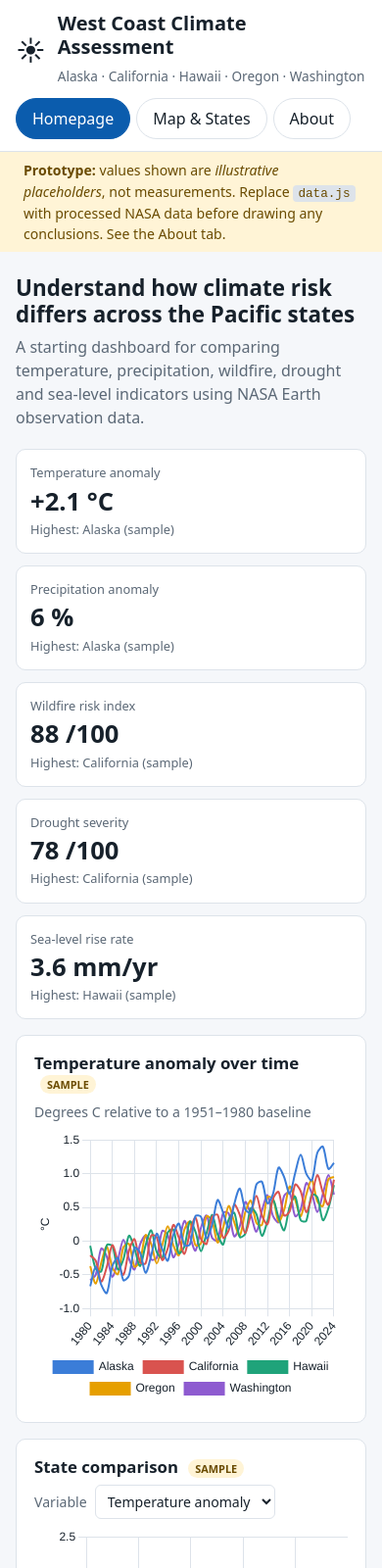
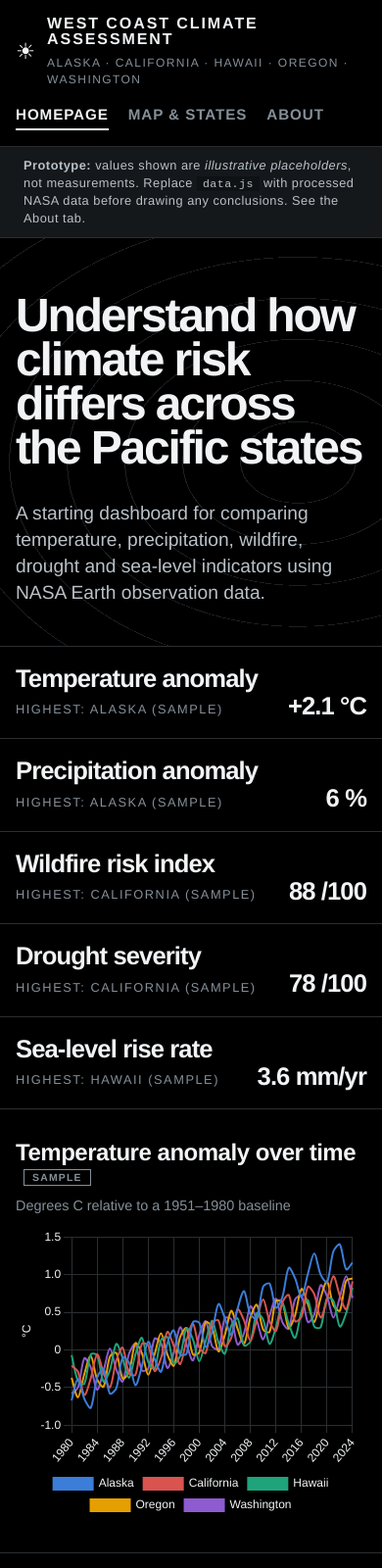
Before and after one commit to CoderStellar/Tool, a plain HTML site: page index.html in a window 390 px wide. Shown: the top 1600 px of the page at 98% size. Drawn offline with nearby package versions, Linux system fonts and the light colour scheme.

Commit message:
Refactor CSS for dark theme and layout adjustments
Updated styles for dark mode and improved layout responsiveness.

```diff
--- a/styles.css
+++ b/styles.css
@@ -1,78 +1,98 @@
+/* Dark, editorial look inspired by high-contrast grotesk portfolio sites */
 :root {
-  --bg: #f5f7fa; --surface: #ffffff; --text: #17212b; --muted: #5b6876;
-  --border: #dde3ea; --accent: #0b5cad; --accent-ink: #ffffff; --banner: #fff4d6; --banner-ink: #6a4b00;
-}
-@media (prefers-color-scheme: dark) {
-  :root {
-    --bg: #0f1419; --surface: #18202a; --text: #e6ebf0; --muted: #9aa7b5;
-    --border: #2a3541; --accent: #5aa9f0; --accent-ink: #0f1419; --banner: #3a2f10; --banner-ink: #f3dc9a;
-  }
+  --bg: #000000; --surface: #07090a; --surface-2: #0f1214; --text: #f1f3f5; --muted: #859099;
+  --soft: #b9c1c8; --border: #2a2e31; --accent: #f1f3f5; --accent-ink: #000000;
+  --banner: #15181a; --banner-ink: #b9c1c8;
 }
 * { box-sizing: border-box; }
-body { margin: 0; font-family: system-ui, -apple-system, "Segoe UI", Roboto, sans-serif; background: var(--bg); color: var(--text); line-height: 1.5; }
-h1, h2, h3 { line-height: 1.2; margin: 0 0 .5rem; }
-h1 { font-size: 1.25rem; } h2 { font-size: 1.4rem; } h3 { font-size: 1.05rem; }
-a { color: var(--accent); }
-code { background: var(--border); padding: 1px 5px; border-radius: 4px; font-size: .9em; }
+html { scroll-behavior: smooth; }
+body { margin: 0; font-family: "Inter Tight", "Helvetica Neue", Arial, system-ui, sans-serif; background: var(--bg); color: var(--text); line-height: 1.4; -webkit-font-smoothing: antialiased; }
+h1, h2, h3 { margin: 0 0 .5rem; font-weight: 600; letter-spacing: -0.035em; line-height: 1; }
+h1 { font-size: 1rem; letter-spacing: .12em; text-transform: uppercase; font-weight: 600; }
+h2 { font-size: clamp(2rem, 5vw, 3.5rem); }
+h3 { font-size: 1.5rem; letter-spacing: -0.02em; }
+a { color: var(--text); }
+a:hover { color: var(--soft); }
+code { background: var(--surface-2); padding: 1px 6px; font-size: .9em; }
+:focus-visible { outline: 2px solid var(--text); outline-offset: 3px; }
 
-.site-header { display: flex; flex-wrap: wrap; align-items: center; justify-content: space-between; gap: 12px; padding: 14px 24px; background: var(--surface); border-bottom: 1px solid var(--border); position: sticky; top: 0; z-index: 1000; }
+/* Header */
+.site-header { display: flex; flex-wrap: wrap; align-items: center; justify-content: space-between; gap: 12px; padding: 24px; background: rgba(0,0,0,.88); backdrop-filter: blur(6px); border-bottom: 1px solid var(--border); position: sticky; top: 0; z-index: 1000; }
 .brand { display: flex; align-items: center; gap: 12px; }
-.brand p { margin: 0; color: var(--muted); font-size: .85rem; }
-.logo { font-size: 1.8rem; }
-.tabs { display: flex; gap: 6px; flex-wrap: wrap; }
-.tabs button { font: inherit; padding: 8px 16px; border: 1px solid var(--border); background: transparent; color: var(--text); border-radius: 999px; cursor: pointer; }
-.tabs button:hover { border-color: var(--accent); }
-.tabs button[aria-selected="true"] { background: var(--accent); color: var(--accent-ink); border-color: var(--accent); }
-button:focus-visible, select:focus-visible, a:focus-visible { outline: 3px solid var(--accent); outline-offset: 2px; }
+.brand p { margin: 0; color: var(--muted); font-size: .75rem; letter-spacing: .12em; text-transform: uppercase; }
+.logo { font-size: 1.4rem; }
+.tabs { display: flex; gap: 32px; flex-wrap: wrap; }
+.tabs button { font: inherit; font-weight: 600; font-size: .95rem; letter-spacing: .06em; text-transform: uppercase; padding: 4px 0; border: 0; border-bottom: 2px solid transparent; background: transparent; color: var(--muted); border-radius: 0; cursor: pointer; }
+.tabs button:hover { color: var(--text); }
+.tabs button[aria-selected="true"] { color: var(--text); border-bottom-color: var(--text); }
 
-.banner { background: var(--banner); color: var(--banner-ink); padding: 8px 24px; font-size: .88rem; }
-main { max-width: 1200px; margin: 0 auto; padding: 24px 16px 40px; }
+.banner { background: var(--banner); color: var(--banner-ink); padding: 10px 24px; font-size: .8rem; letter-spacing: .04em; border-bottom: 1px solid var(--border); }
+main { max-width: none; margin: 0; padding: 0 0 40px; }
 [hidden] { display: none !important; }
 
-.hero { margin-bottom: 20px; }
-.hero p { color: var(--muted); max-width: 70ch; margin: 0; }
-.kpis { display: grid; grid-template-columns: repeat(auto-fit, minmax(190px, 1fr)); gap: 12px; margin-bottom: 16px; }
-.kpi { background: var(--surface); border: 1px solid var(--border); border-radius: 10px; padding: 14px; }
-.kpi .k-label { color: var(--muted); font-size: .8rem; }
-.kpi .k-val { font-size: 1.6rem; font-weight: 700; }
-.kpi .k-note { font-size: .8rem; color: var(--muted); }
+/* Hero */
+.hero { padding: 96px 24px 64px; border-bottom: 1px solid var(--border); background-image: repeating-radial-gradient(ellipse 60% 40% at 78% 55%, transparent 0 58px, rgba(133,144,153,.22) 58px 59px); }
+.hero h2 { font-size: clamp(3rem, 9vw, 8.25rem); line-height: .94; letter-spacing: -0.045em; max-width: 14ch; margin-bottom: 32px; }
+.hero p { color: var(--soft); max-width: 52ch; margin: 0; font-size: 1.2rem; }
 
-.grid { display: grid; gap: 16px; margin-bottom: 16px; }
-.grid.two { grid-template-columns: repeat(auto-fit, minmax(340px, 1fr)); }
-.card { background: var(--surface); border: 1px solid var(--border); border-radius: 10px; padding: 18px; }
-.sub { color: var(--muted); font-size: .88rem; margin: 0 0 8px; }
-.tag { font-size: .68rem; font-weight: 600; text-transform: uppercase; background: var(--banner); color: var(--banner-ink); padding: 2px 7px; border-radius: 999px; vertical-align: middle; margin-left: 6px; }
-.chart-box { position: relative; height: 280px; }
-label.inline, label.block { font-size: .88rem; color: var(--muted); display: flex; align-items: center; gap: 8px; margin-bottom: 8px; }
-label.block { flex-direction: column; align-items: stretch; }
-select { font: inherit; padding: 6px 8px; border: 1px solid var(--border); border-radius: 6px; background: var(--surface); color: var(--text); }
+/* KPI rows (work-list pattern) */
+.kpis { display: block; margin: 0; }
+.kpi { display: grid; grid-template-columns: 1fr auto; grid-template-areas: "label val" "note val"; align-items: end; column-gap: 24px; padding: 28px 24px; border-bottom: 1px solid var(--border); background: transparent; border-radius: 0; }
+.kpi:hover { background: var(--surface-2); }
+.kpi .k-label { grid-area: label; font-size: clamp(1.6rem, 4.5vw, 4rem); font-weight: 600; letter-spacing: -0.035em; line-height: 1; color: var(--text); }
+.kpi .k-val { grid-area: val; font-size: clamp(1.6rem, 4.5vw, 4rem); font-weight: 600; letter-spacing: -0.035em; line-height: 1; text-align: right; }
+.kpi .k-note { grid-area: note; font-size: .8rem; letter-spacing: .12em; text-transform: uppercase; color: var(--muted); margin-top: 10px; }
 
-.map-layout { display: grid; grid-template-columns: 330px 1fr; gap: 16px; }
-.side { background: var(--surface); border: 1px solid var(--border); border-radius: 10px; padding: 18px; }
-.map-wrap { min-width: 0; }
-#map { height: 600px; border-radius: 10px; border: 1px solid var(--border); }
-.map-note { margin-top: 6px; }
-.legend { display: flex; flex-direction: column; gap: 4px; margin: 10px 0 14px; font-size: .8rem; color: var(--muted); }
-.legend .bar { height: 12px; border-radius: 6px; }
+/* Cards and charts */
+.grid { display: grid; gap: 0; margin: 0; }
+.grid.two { grid-template-columns: repeat(auto-fit, minmax(380px, 1fr)); }
+.card { background: transparent; border: 0; border-bottom: 1px solid var(--border); border-right: 1px solid var(--border); border-radius: 0; padding: 40px 24px; }
+.sub { color: var(--muted); font-size: .9rem; margin: 0 0 12px; }
+.tag { font-size: .65rem; font-weight: 600; letter-spacing: .12em; text-transform: uppercase; background: transparent; color: var(--muted); border: 1px solid var(--muted); padding: 2px 8px; vertical-align: middle; margin-left: 8px; }
+.chart-box { position: relative; height: 300px; }
+label.inline, label.block { font-size: .75rem; letter-spacing: .12em; text-transform: uppercase; color: var(--muted); display: flex; align-items: center; gap: 12px; margin-bottom: 12px; }
+label.block { flex-direction: column; align-items: stretch; gap: 8px; }
+select { font: inherit; font-size: .95rem; text-transform: none; letter-spacing: 0; padding: 8px 10px; border: 1px solid var(--muted); border-radius: 0; background: var(--bg); color: var(--text); }
+
+/* Map */
+.map-layout { display: grid; grid-template-columns: minmax(300px, 4fr) 8fr; gap: 0; min-height: 700px; }
+.side { border-right: 1px solid var(--border); padding: 40px 24px; background: transparent; }
+.side h2 { font-size: 2.5rem; }
+.map-wrap { min-width: 0; padding: 24px; }
+#map { height: 640px; border: 1px solid var(--border); border-radius: 0; background: var(--surface); }
+.leaflet-tile-pane { filter: invert(1) grayscale(1) brightness(.75) contrast(1.1); }
+.leaflet-container { font-family: inherit; }
+.map-note { margin-top: 8px; }
+.legend { display: flex; flex-direction: column; gap: 6px; margin: 12px 0 28px; font-size: .8rem; letter-spacing: .08em; color: var(--soft); }
+.legend .bar { height: 10px; border-radius: 0; }
 .legend .ends { display: flex; justify-content: space-between; }
-.ranking { padding-left: 0; list-style: none; margin: 0 0 14px; }
-.ranking li button { width: 100%; display: flex; justify-content: space-between; font: inherit; padding: 8px 10px; margin-bottom: 4px; background: transparent; color: var(--text); border: 1px solid var(--border); border-radius: 6px; cursor: pointer; }
-.ranking li button:hover, .ranking li button.active { border-color: var(--accent); background: color-mix(in srgb, var(--accent) 10%, transparent); }
-.detail { border-top: 1px solid var(--border); padding-top: 12px; }
-.detail table { width: 100%; border-collapse: collapse; font-size: .9rem; }
-.detail td { padding: 4px 0; border-bottom: 1px solid var(--border); }
+.ranking { padding-left: 0; list-style: none; margin: 0 0 24px; }
+.ranking li button { width: 100%; display: flex; justify-content: space-between; align-items: baseline; font: inherit; font-size: 1.6rem; font-weight: 600; letter-spacing: -0.03em; padding: 16px 0; margin: 0; background: transparent; color: var(--text); border: 0; border-top: 1px solid var(--border); border-radius: 0; cursor: pointer; }
+.ranking li button:hover { color: var(--soft); }
+.ranking li button.active { color: var(--bg); background: var(--text); padding-left: 10px; padding-right: 10px; }
+.detail { border-top: 1px solid var(--border); padding-top: 20px; }
+.detail table { width: 100%; border-collapse: collapse; font-size: .95rem; }
+.detail td { padding: 8px 0; border-bottom: 1px solid var(--border); }
 .detail td:last-child { text-align: right; font-weight: 600; }
 
-.about { display: grid; gap: 16px; max-width: 860px; margin: 0 auto; }
-.toc { display: flex; gap: 14px; flex-wrap: wrap; }
-.about li { margin-bottom: 8px; }
+/* About */
+.about { display: grid; gap: 0; max-width: 960px; margin: 0 auto; padding: 48px 24px; }
+.toc { display: flex; gap: 32px; flex-wrap: wrap; margin-bottom: 32px; font-weight: 600; letter-spacing: .06em; text-transform: uppercase; font-size: .9rem; }
+.about .card { border-right: 0; padding: 48px 0; }
+.about li { margin-bottom: 10px; color: var(--soft); }
+.about li strong { color: var(--text); }
 .sources { padding-left: 18px; }
 
-.site-footer { text-align: center; color: var(--muted); font-size: .85rem; padding: 18px; border-top: 1px solid var(--border); }
+.site-footer { color: var(--muted); font-size: .8rem; letter-spacing: .08em; text-transform: uppercase; padding: 48px 24px; border-top: 1px solid var(--border); }
 
 @media (max-width: 860px) {
   .map-layout { grid-template-columns: 1fr; }
+  .side { border-right: 0; border-bottom: 1px solid var(--border); }
   #map { height: 420px; }
-  .site-header { padding: 12px 16px; }
+  .site-header { padding: 16px; }
+  .tabs { gap: 20px; }
+  .hero { padding: 56px 16px 40px; }
+  .kpi { padding: 20px 16px; }
+  .card { padding: 32px 16px; border-right: 0; }
   .grid.two { grid-template-columns: 1fr; }
 }
```
